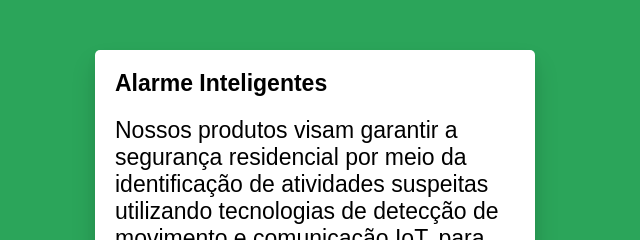
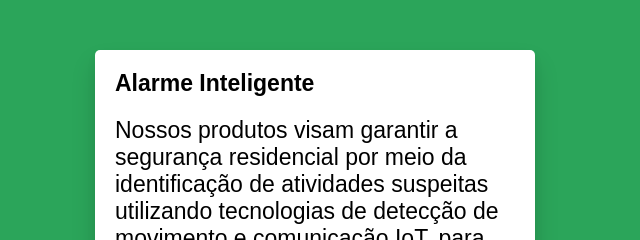
Before and after one commit to Ana-Livia-Lopes/YouSafe, a plain HTML site: page produtos.html in a window 1280 px wide. Shown: the part 207-447 px from the top of the page, 0-640 px from the left. Drawn offline with Linux system fonts and the light colour scheme.

Commit message:
produtos

```diff
--- a/produtos.html
+++ b/produtos.html
@@ -28,7 +28,7 @@
         <h1>Produtos:</h1>
         <div id="produtos">
             <div id="infos">
-                <h3 class="cntd">Alarme Inteligentes</h3>
+                <h3 class="cntd">Alarme Inteligente</h3>
                 <p class="cntd">Nossos produtos visam garantir a segurança residencial por meio da identificação de atividades suspeitas utilizando tecnologias de detecção de movimento e comunicação IoT, para assim proporcionar mais segurança e tranquilidade aos nossos clientes.</p>
             </div>
             <img id="lado" src="../YouSafe/img/3d-decima.jpg" alt="Projeto 3D (De lado)">
```
